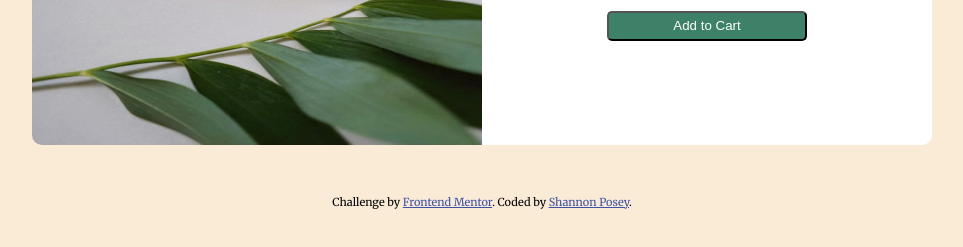
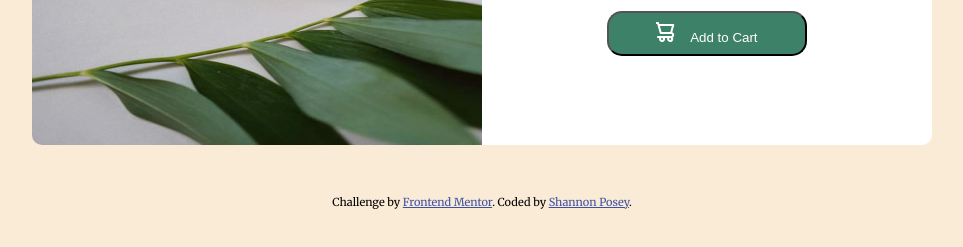
Before and after one commit to ShannonPosey/Eau-De-Product-Preview, a plain HTML site: page index.html in a window 1280 px wide. Shown: the part 405-652 px from the top of the page, without its empty margins (158-1121 px from the left). Drawn offline with Linux system fonts and the light colour scheme.

Commit message:
added shopping cart image

```diff
--- a/index.html
+++ b/index.html
@@ -14,7 +14,8 @@
     <link rel="preconnect" href="https://fonts.gstatic.com" crossorigin>
     <link href="https://fonts.googleapis.com/css2?family=Fraunces:ital,wght@1,700&family=Merriweather&display=swap" rel="stylesheet">
     <link rel="stylesheet" href="style.css">
-    <link rel="stylesheet" href="https://cdnjs.cloudflare.com/ajax/libs/font-awesome/4.7.0/css/font-awesome.min.css">
+
+
 
     <title>Frontend Mentor | Product preview card component</title>
 
@@ -36,8 +37,8 @@
             <p class="new-price">&dollar;149.99</p>
             <p class="old-price">&dollar;169.99</p>
             </div>
-            <i class="fa-light fa-cart-shopping fa-2xs"></i>
-            <button class="cart" type="button">Add to Cart</button>
+
+            <button class="cart" type="button"><img src="/images/icon-cart.svg" alt="Shopping Cart">Add to Cart</button>
 
         </div> <!-- end of right side -->
     </div>    <!-- end of main-container -->
--- a/style.css
+++ b/style.css
@@ -44,9 +44,9 @@ p {
     padding-left: 30px;
 }
 
-.product-desc {
+/* .product-desc {
 
-}
+} */
 
 #pricing{
     display: flex;
@@ -65,17 +65,21 @@ p {
     margin-top: 50px;
    }
 
-.fa-cart-shopping {
-    color: #fff;
-}
 
 .cart {
     background: #3d8168;
     color: white;
     width: 200px;
-    height: 30px;
-    border-radius: 5px;
-     }
+    height: 45px;
+    border-radius: 15px;
+    text-align: center;
+}
+
+.cart img {
+    padding-right: 15px;
+    margin-top: 1px;
+    height: 20px;
+}
 
 .attribution {
     font-size: 11px;
```
